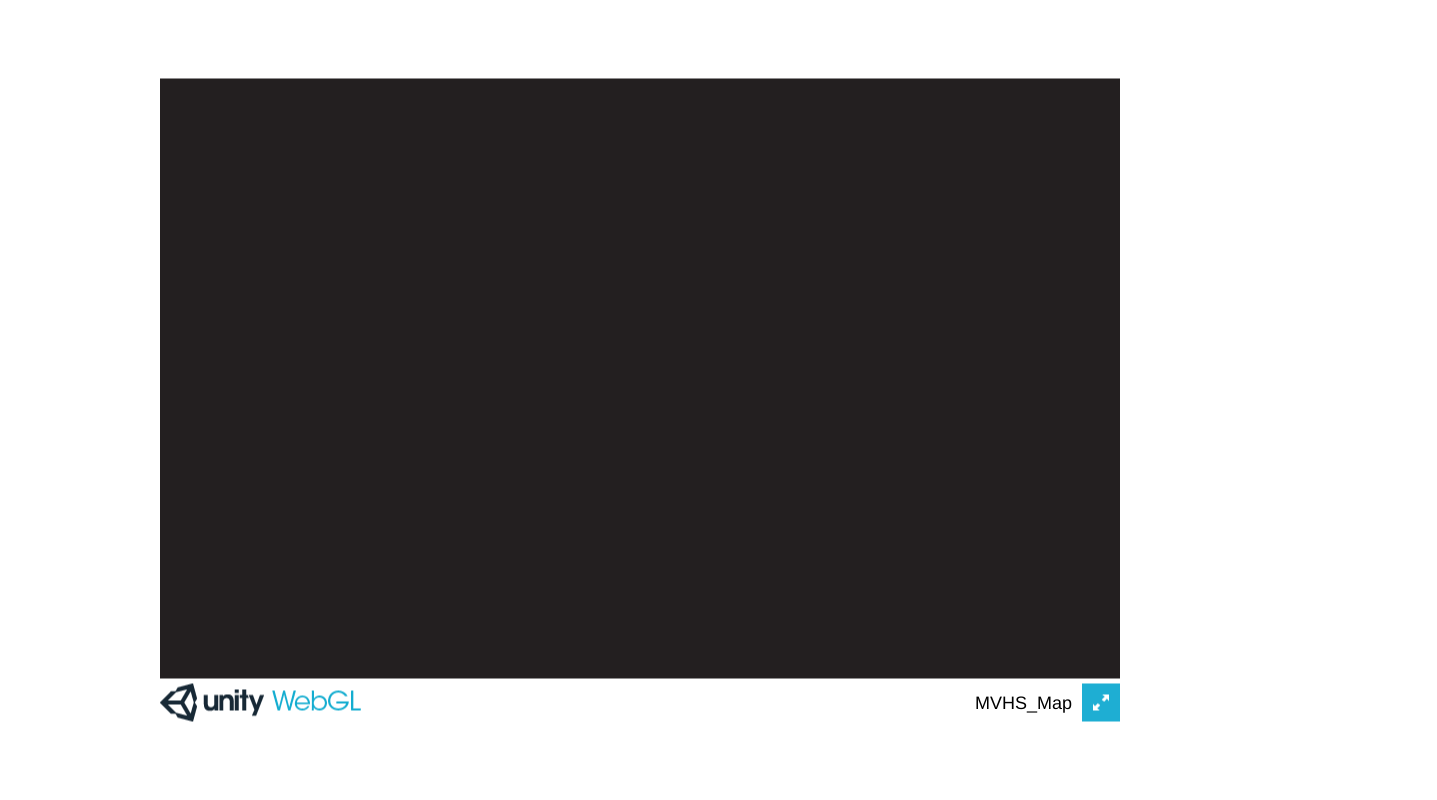
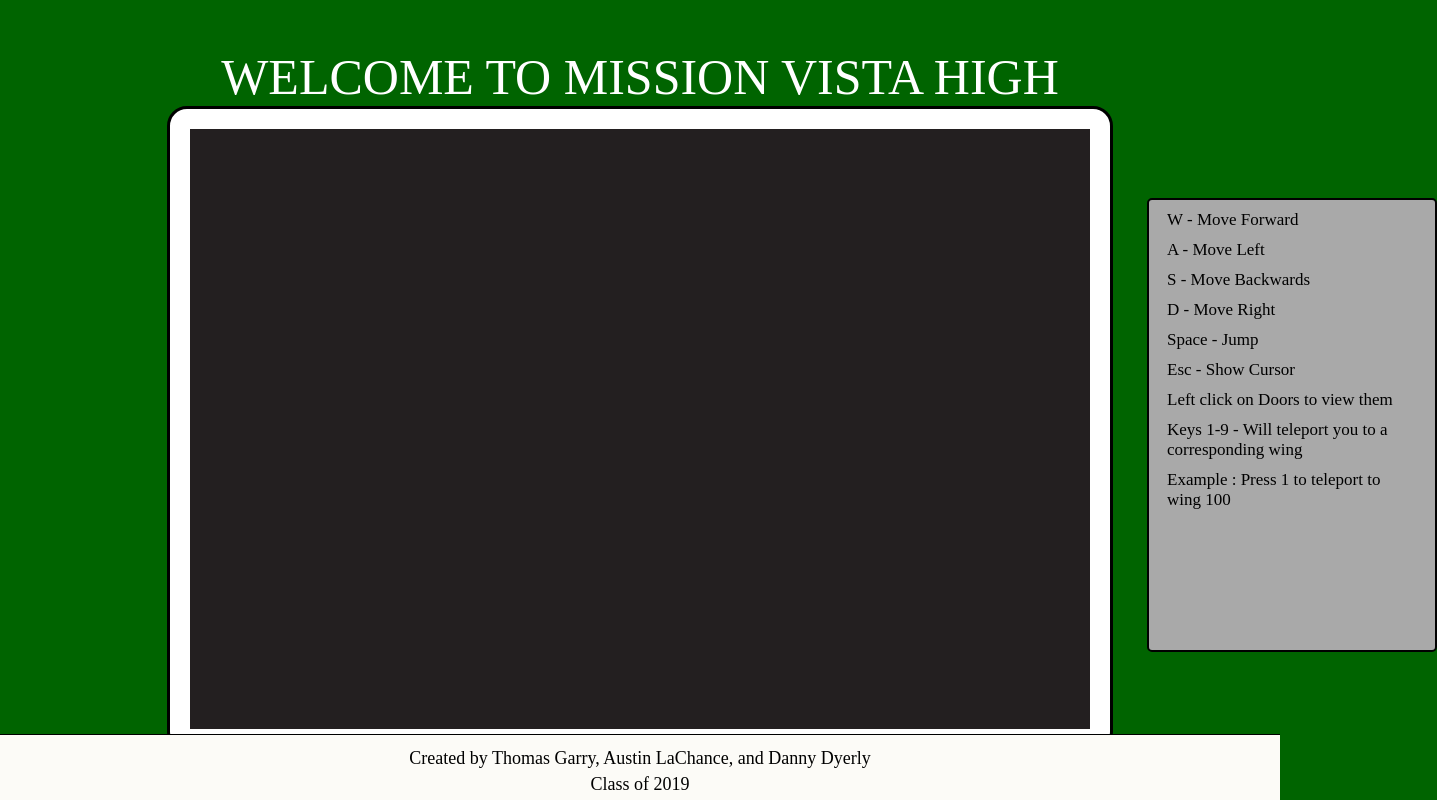
Before and after one commit to thomas-gg/VirtualSchool, a website: page index.html in a window 1280 px wide. Shown: the whole page, 1437 px wide, since content can reach past the window. Drawn offline with nearby package versions, Linux system fonts and the light colour scheme; no server answers.

Commit message:
sefsefsf

```diff
--- a/index.html
+++ b/index.html
@@ -3,9 +3,13 @@
   <head>
     <meta charset="utf-8">
     <meta http-equiv="Content-Type" content="text/html; charset=utf-8">
-    <title>Unity WebGL Player | MVHS_Map</title>
+    <title>MVHS Virtual Tour</title>
     <link rel="shortcut icon" href="TemplateData/favicon.ico">
     <link rel="stylesheet" href="TemplateData/style.css">
+    <link href = "views/mainstyle.css" rel = "stylesheet" type = "text/css">
+
+    <script src="https://code.jquery.com/jquery-2.1.3.min.js"></script>
+
     <script src="TemplateData/UnityProgress.js"></script>
     <script src="Build/UnityLoader.js"></script>
     <script>
@@ -13,13 +17,31 @@
     </script>
   </head>
   <body>
-    <div class="webgl-content">
-      <div id="gameContainer" style="width: 960px; height: 600px"></div>
-      <div class="footer">
-        <div class="webgl-logo"></div>
-        <div class="fullscreen" onclick="gameInstance.SetFullscreen(1)"></div>
-        <div class="title">MVHS_Map</div>
+      <div class="webgl-content center">
+        <p class = "welcome-text">Welcome To Mission Vista High</p>
+        <hr>
+        <div class = "game-container">
+          <div id="gameContainer" style="width: 900px; height: 600px"></div>
+        <div class = "info-content" id = "content">
+          <p>W - Move Forward</p>
+          <p>A - Move Left</p>
+          <p>S - Move Backwards</p>
+          <p>D - Move Right</p>
+          <p>Space - Jump</p>
+          <p>Esc - Show Cursor</p>
+          <p>Left click on Doors to view them</p>
+          <p>Keys 1-9 - Will teleport you to a corresponding wing<p>
+          <p>Example : Press 1 to teleport to wing 100</p>
+        </div>
+        <hr>
+        </div>
+        <!--<a href="http://173.255.210.209:3006/login" class="login">Login</a>-->
+        <!--<a href="http://localhost:3006/login">Upload File</a>-->
       </div>
-    </div>
-  </body>
+      <div class = "footer">
+        <p class = "creators">Created by Thomas Garry, Austin LaChance, and Danny Dyerly</p>
+        <p class = "class">Class of 2019</p>
+      </div>
+   </body>
+
 </html>
```
Also changed, not shown: indexCopyServer.html (+0 -1 lines).
